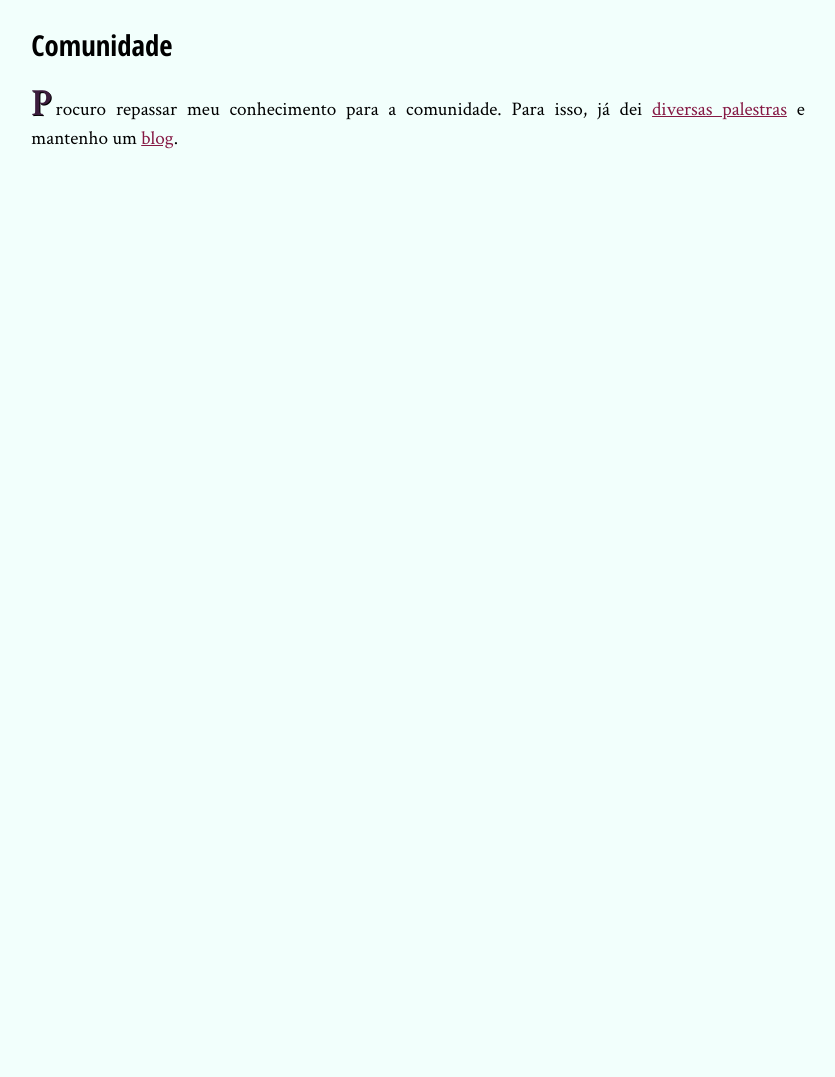
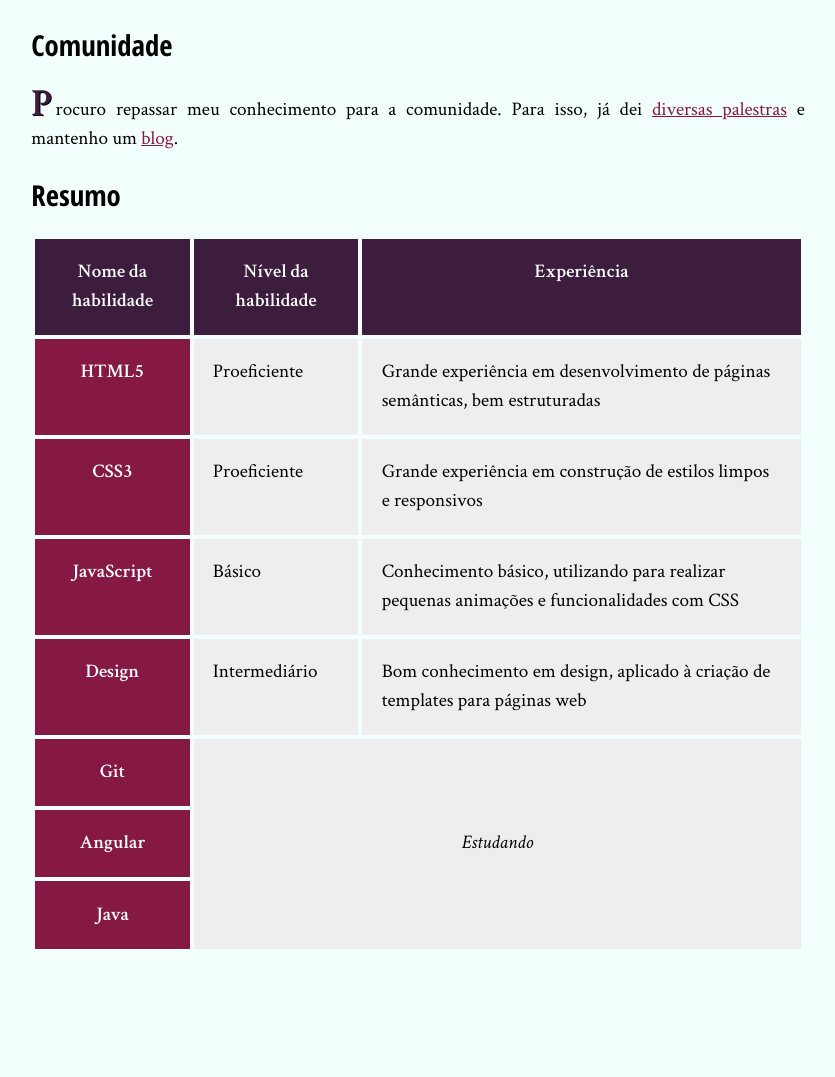
Before and after one commit to antonioiagolg/curso-alura, a web app: file html5-css3-II/bio.html in a window 1280 px wide. Shown: the part 1119-2196 px from the top of the page, without its empty margins (87-922 px from the left). Before the commit the page ends 1268 px from the top, so only its background shows below. Run offline with its HTML, style and script files only (its server is not run), Linux system fonts and the light colour scheme.

Commit message:
Finalização da aula de tabelas

```diff
--- a/html5-css3-II/bio.html
+++ b/html5-css3-II/bio.html
@@ -32,6 +32,50 @@
             <p>Também já fui contratado para transformar grandes portais, como Terra e G1, em páginas responsivas. Fui responsável por renovar o layout, reorganizar o conteúdo e re-escrever o código de forma mais reaproveitável.</p>
             <h2 class="subtitulo-texto">Comunidade</h2>
             <p>Procuro repassar meu conhecimento para a comunidade. Para isso, já dei <a href="portfolio.html">diversas palestras</a> e mantenho um <a href="blog.html">blog</a>.</p>
+            <h2 class="subtitulo-texto">Resumo</h2>
+            <table class="habilidades">
+                <thead>
+                    <tr>
+                        <th>Nome da habilidade</th>
+                        <th>Nível da habilidade</th>
+                        <th>Experiência</th>
+                    </tr>
+                </thead>
+                <tbody>
+                    <tr>
+                        <th>HTML5</th>
+                        <td>Proeficiente</td>
+                        <td>Grande experiência em desenvolvimento de páginas semânticas, bem estruturadas</td>
+                    </tr>
+                    <tr>
+                        <th>CSS3</th>
+                        <td>Proeficiente</td>
+                        <td>Grande experiência em construção de estilos limpos e responsivos</td>
+                    </tr>
+                    <tr>
+                        <th>JavaScript</th>
+                        <td>Básico</td>
+                        <td>Conhecimento básico, utilizando para realizar pequenas animações e funcionalidades com CSS</td>
+                    </tr>
+                    <tr>
+                        <th>Design</th>
+                        <td>Intermediário</td>
+                        <td>Bom conhecimento em design, aplicado à criação de templates para páginas web</td>
+                    </tr>
+                    <tr>
+                        <th>Git</th>
+                        <td colspan="2" rowspan="3" class="estudando">Estudando</td>
+                    </tr>
+                    <tr>
+                        <th>Angular</th>
+                    </tr>
+                    <tr>
+                        <th>Java</th>
+                    </tr>
+                </tbody>
+                <tfoot>
+                </tfoot>
+            </table>
         </div>
     </main>
     <img src="imagens/eu.jpg" alt="Minha foto" class="minha-foto">
--- a/html5-css3-II/css/bio.css
+++ b/html5-css3-II/css/bio.css
@@ -49,3 +49,34 @@
 .citacao-bio p {
     position: relative;
 }
+
+.habilidades th {
+    background-color: #851944;
+    color: white;
+    font-weight: bold;
+}
+
+.habilidades thead th {
+    background-color: #3C1D3D;
+}
+
+.habilidades td {
+    background-color: #EEE;
+}
+
+.habilidades th,
+.habilidades td {
+    padding: 1em;
+}
+
+.habilidades {
+    border-collapse: separate;
+    border-spacing: .25em;
+    margin: 1em 0;
+}
+
+.estudando {
+    vertical-align: middle;
+    text-align: center;
+    font-style: italic;
+}
```
